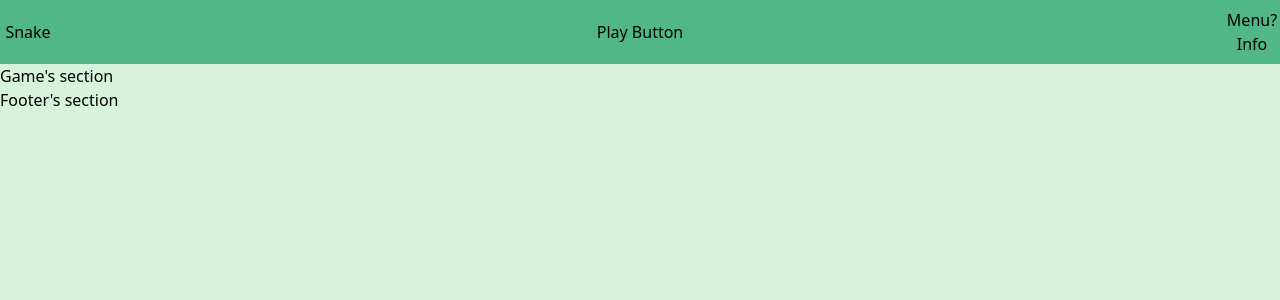
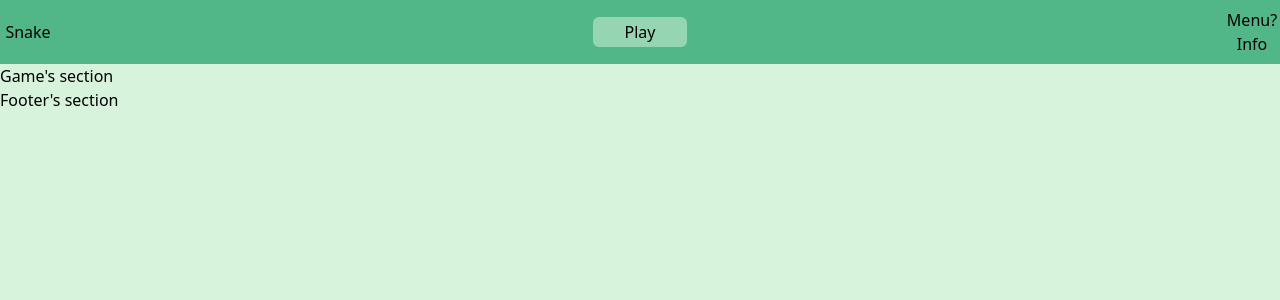
Before and after one commit to MathieuBurnat/snake, a PHP site: page / in a window 1280 px wide. Shown: the top 300 px of the page. Run offline with PHP 8.4, Linux system fonts and the light colour scheme; some libraries are stand-ins or nearby versions.

Commit message:
Add the play button

```diff
--- a/components/header.php
+++ b/components/header.php
@@ -3,7 +3,7 @@
         Snake
     </div>
     <div class="grow">
-    Play Button
+        <a href="play" class="rounded-md bg-button px-8 py-1">Play</a>
     </div>
     <div class="flex-none w-14">
         Menu?Info
--- a/styles/main.css
+++ b/styles/main.css
@@ -8,6 +8,10 @@
     background-color: var(--p5);
 }
 
+.bg-button{
+    background-color: var(--p3);
+}
+
 h1{
     background-color: var(--p4);
 }
```
Lines whose indentation alone changed are shown as unchanged.
